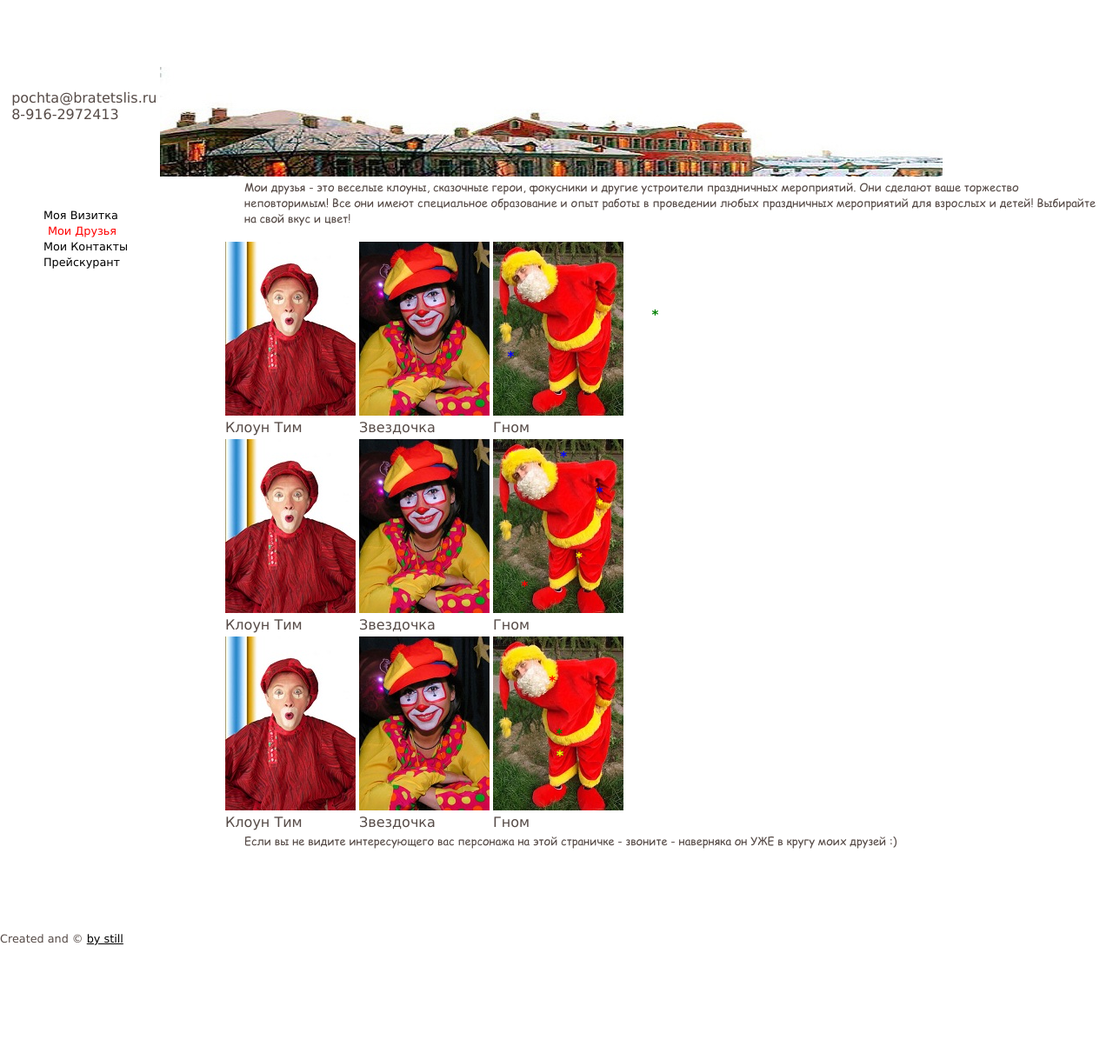
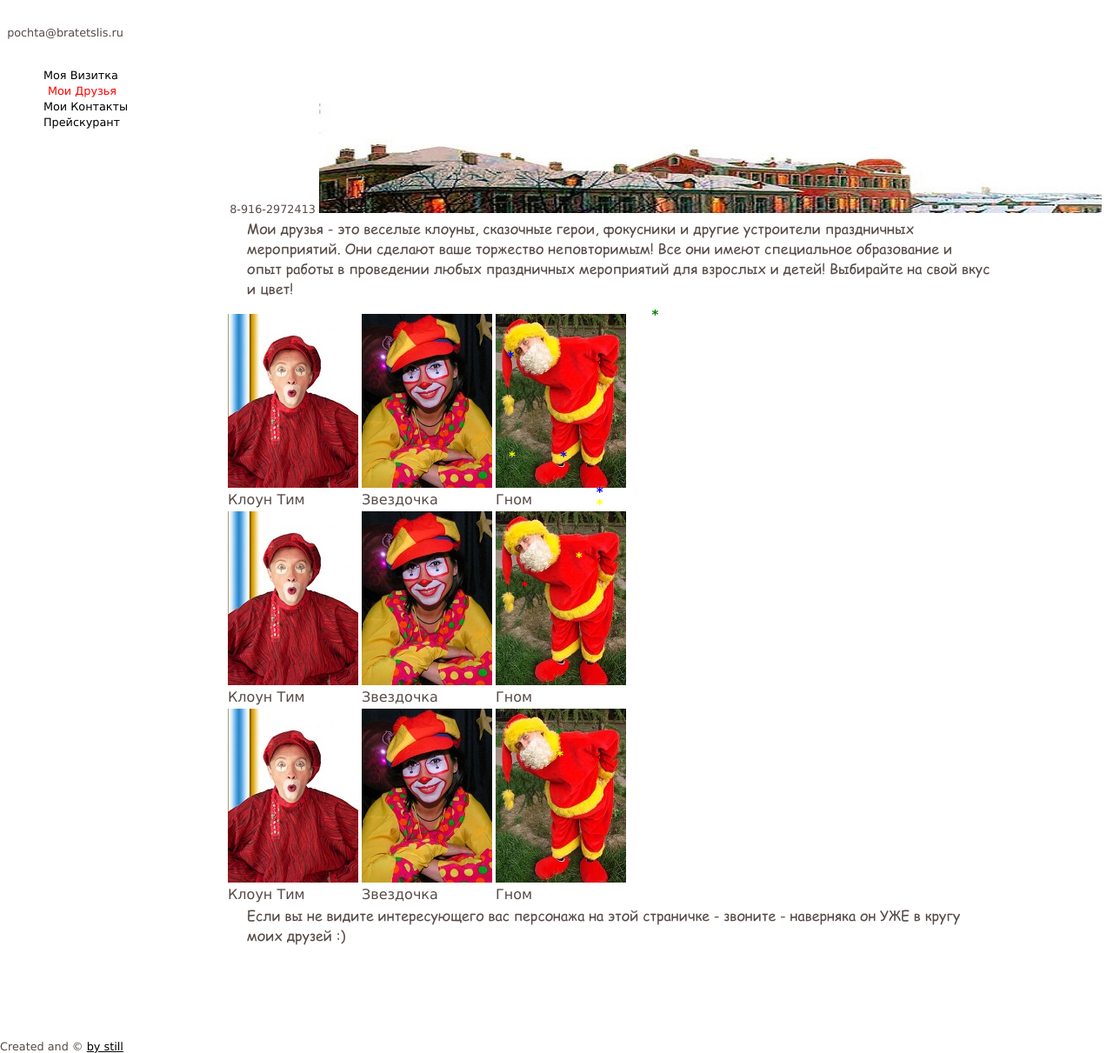
Before and after one commit to bratetslis/Site, a Jekyll site: the page built from index.md, in a window 1280 px wide. Shown: the whole page at 87% size. Built offline with Jekyll 4.4.1, drawn with Linux system fonts in a browser that asks for light colours; before the commit the page ends 1087 px from its top, so only the background shows below that.

Commit message:
Update _layouts/type3.html

```diff
--- a/_layouts/type3.html
+++ b/_layouts/type3.html
@@ -35,7 +35,6 @@ function showhint(layerName) { $(layerName).show(); } function hidehint(layerNam
 
 <body>
 
-<table>
 <tr><td><br><br>&nbsp&nbsppochta@bratetslis.ru<br>&nbsp&nbsp8-916-2972413 </td><td> <img src="../img/ForLogo4.jpg"></td></tr>
 </table>
 
@@ -54,7 +53,11 @@ function showhint(layerName) { $(layerName).show(); } function hidehint(layerNam
 		</ul><br>
 	</div> <!-- end menu left -->
 	<div id="content">
+<table><tr><td WIDTH=900>
+
 {{ content }}
+</td></tr>
+</table>
 <br>
 <script type="text/javascript" src="//yandex.st/share/share.js" charset="utf-8"></script> <div class="yashare-auto-init" data-yashareL10n="ru" data-yashareType="link" data-yashareQuickServices="yaru,vkontakte,facebook,twitter,odnoklassniki,moimir,lj,friendfeed,moikrug"></div>
 
```
